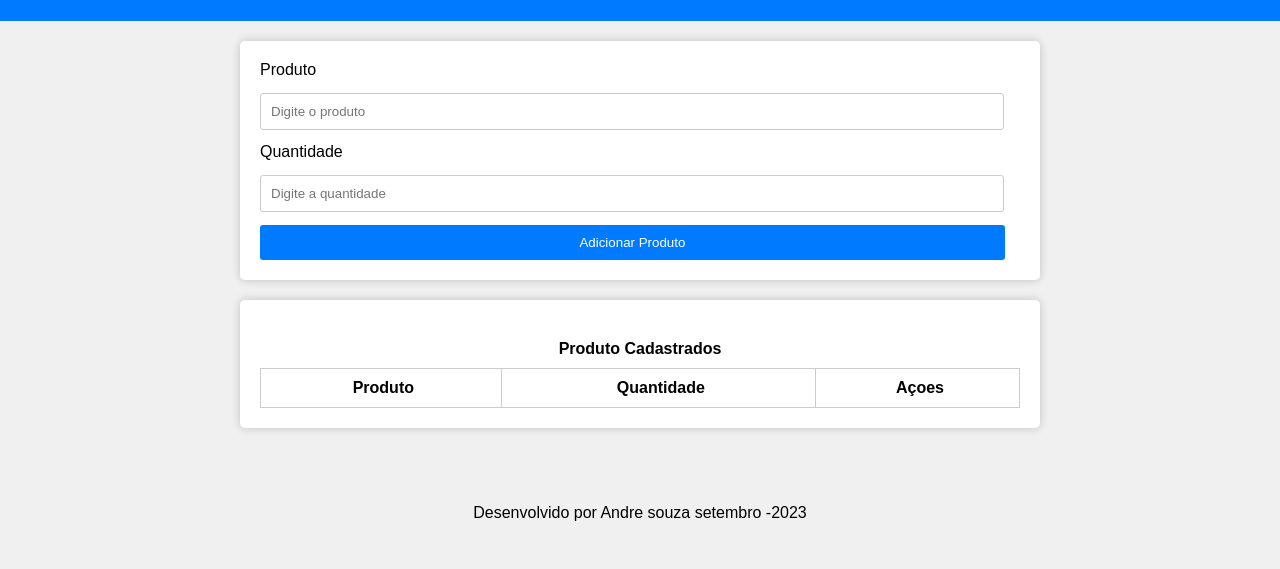
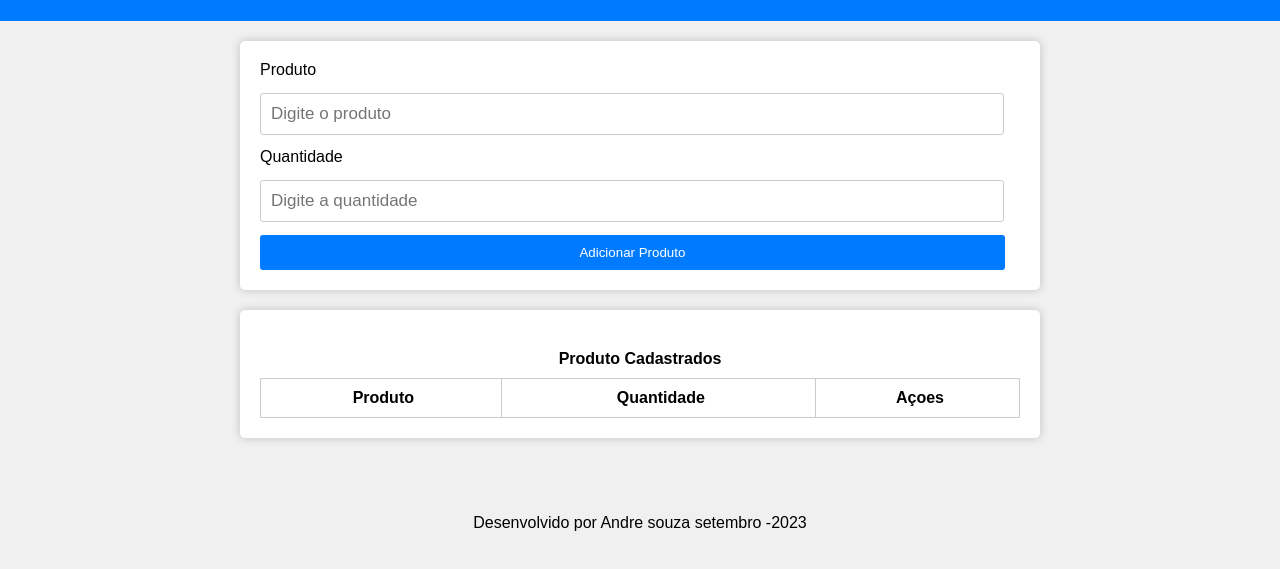
Before and after one commit to AndreSouzanl/ListaCompras, a plain HTML site: page index.html in a window 1280 px wide. Shown: the part 99-668 px from the top of the page. Drawn offline with Linux system fonts and the light colour scheme.

Commit message:
atualizando

```diff
--- a/asstes/css/style.css
+++ b/asstes/css/style.css
@@ -43,6 +43,8 @@ input[type="text"] {
     border-radius: 3px;
     margin-bottom:0.8rem;
     outline: none;
+    font-size:17px
+
 }
 
 
```
